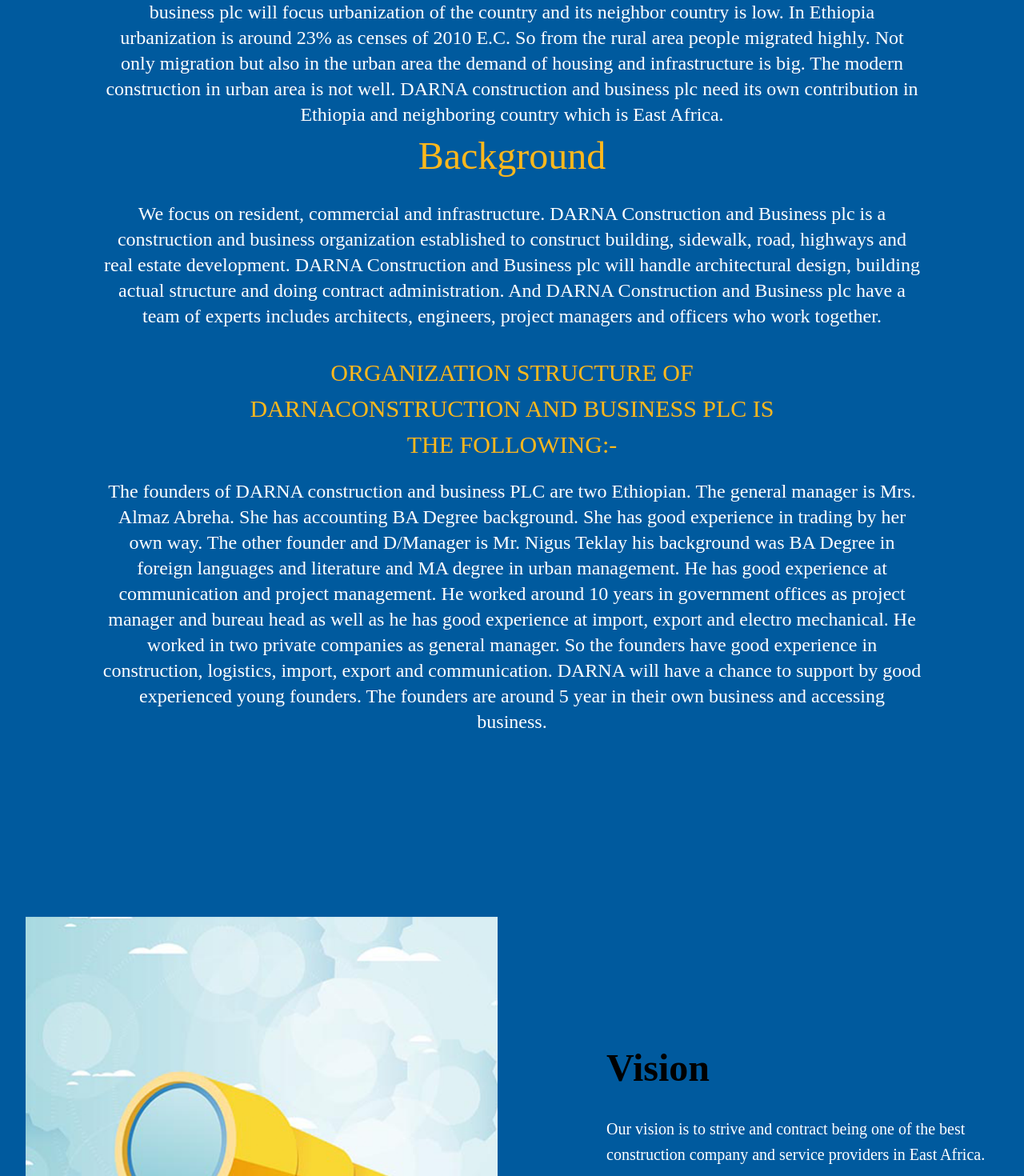
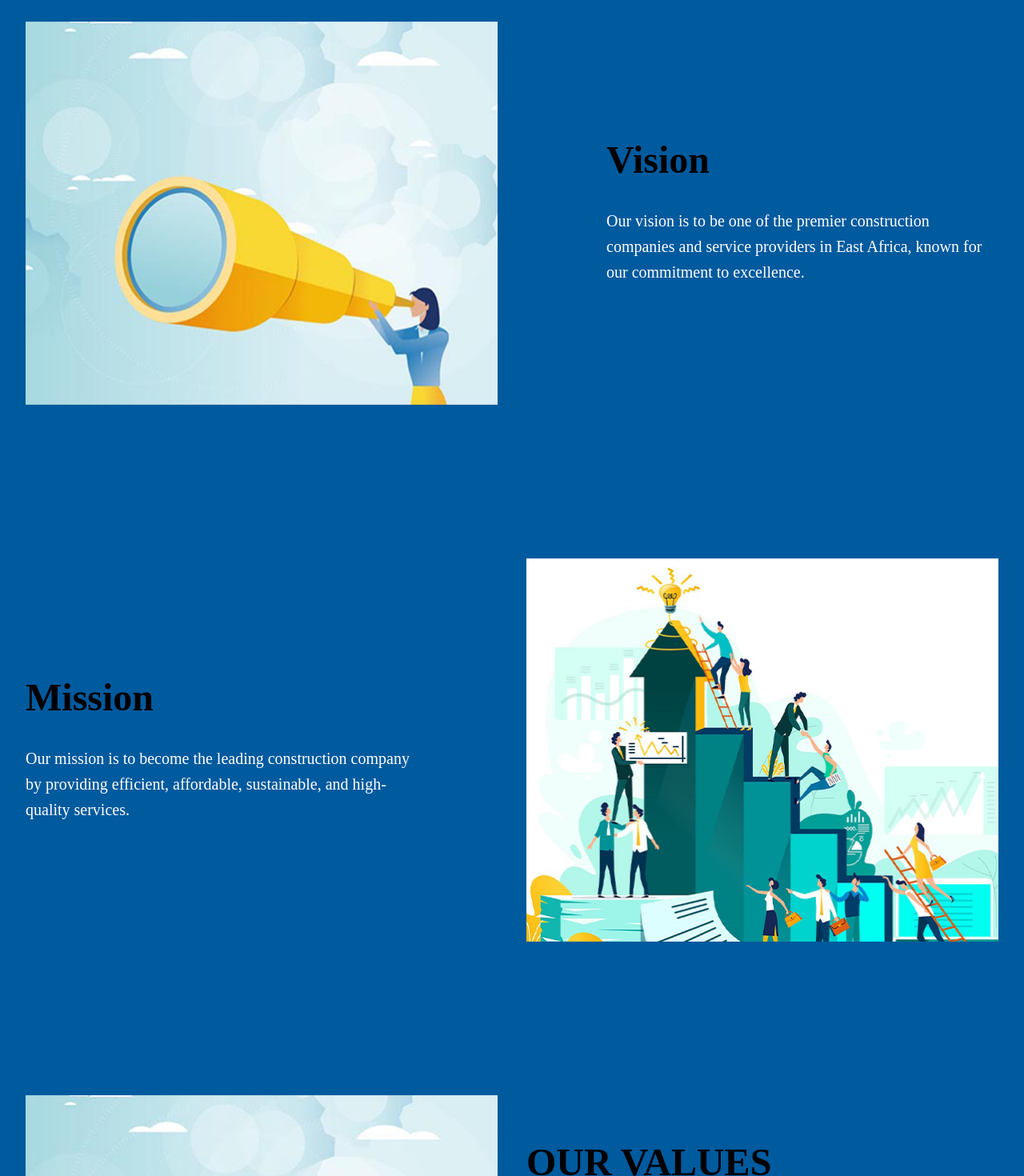
Before and after one commit to Mulubrhan1511/Constaraction, a React (Vite) app in the folder front/: page / in a window 1280 px wide. Shown: the part 1330-2800 px from the top of the page at 80% size. Built offline with nearby package versions, Linux system fonts and the light colour scheme.

Commit message:
edit the code with the best about and hiracrchy page

```diff
--- a/front/src/App.jsx
+++ b/front/src/App.jsx
@@ -25,7 +25,7 @@
 
   return (
     <BrowserRouter>
-      <div className="bg-secondary  text-white">
+      <div className="bg-secondary  ">
 
         <div className="">
           <div className="bg-services bg-cover">
--- a/front/src/components/Hero/Hero2.jsx
+++ b/front/src/components/Hero/Hero2.jsx
@@ -1,5 +1,5 @@
 import React from 'react'
-import { RiHeartPulseLine } from "react-icons/ri";
+
 
 const Hero2 = () => {
   return (
--- a/front/src/components/Pages/About.jsx
+++ b/front/src/components/Pages/About.jsx
@@ -1,168 +1,142 @@
-import React from 'react'
-import mission from "../../assets/About/misiiion.png"
-import vision from "../../assets/About/vision.png"
+import React, { useEffect } from 'react';
+import mission from "../../assets/About/misiiion.png";
+import vision from "../../assets/About/vision.png";
+import valuesImage from "../../assets/About/vision.png";
+import AOS from 'aos';
+import 'aos/dist/aos.css';
 
 const About = () => {
+  useEffect(() => {
+    AOS.init(); // Initialize AOS on component mount
+  }, []);
+
   return (
-    <div className=''>
-        <section class=" lg:py-24 relative z-0 bg-gray-50">
-    <div class="mx-auto max-w-7xl px-4 sm:px-6 lg:px-8 relative text-center">
-        <h1
-            class="max-w-2xl mx-auto text-center font-manrope font-bold text-4xl  text-gray-900 mb-5 md:text-5xl md:leading-normal">
-            About <span class="text-blue-400">Us </span>
+    <div className='text-white'>
+      <section className="py-16 lg:py-20 bg-gray-50" data-aos="fade-in" data-aos-duration="800">
+        <div className="mx-auto max-w-7xl px-4 sm:px-6 lg:px-8 text-center">
+          <h1 className="text-3xl md:text-4xl font-bold text-gray-900 mb-4 md:mb-6">
+            About <span className="text-blue-400">Us</span>
           </h1>
-        <p class="max-w-5xl mx-auto text-center text-base lg:text-2xl font-normal leading-7 text-gray-500 mb-9 ">
-        DARNA Construction and Business PLC was established at 2024 GC at Mekelle city, Tigray regional state, Ethiopia.
-        It is a private limited company that involves general construction works like building commercial and residential
-        construction, road and dam construction, site work and finishing works. DARNA Construction and Business plc will
-        targets in the near future fully involve in Real Estate development. DARNA Construction and Business plc believe
-        the most company which makes a difference in construction and real estate development bulk construction, best quality
-         construction and safety construction for the clients. DARNA will use modern technology, very qualified professionals and
-          satisfied clients in East Africa.
-          <br/>
-          <br/>
-
-          In addition DARNA involve in business like import construction materials and industries raw materials as well as it
-           will supply construction materials in local market integrated with local manufacturers.
-           <br/>
-           <br/>
-           We use 500,000 birr for startup finance. This finance is very small but it expected
-            the founders experience and connection as well as it involve very capable engineers in the company.
-DARNA construction and business plc will focus urbanization of the country and its neighbor country is low. In Ethiopia urbanization
- is around 23% as censes of 2010 E.C. So from the rural area people migrated highly. Not only migration but also in the urban area the
- demand of housing and infrastructure is big. The modern construction in urban area is not well. DARNA construction and business
- plc need its own contribution in Ethiopia and neighboring country which is East Africa.
-        <h1
-         class="max-w-2xl mx-auto text-center font-manrope  text-4xl  text-gray-900 mb-5 md:text-5xl md:leading-normal">
-            Background
-        </h1>
-
-We focus on resident, commercial and infrastructure. DARNA Construction and
- Business plc is a construction and business organization established to construct building, sidewalk, road, highways
-  and real estate development.
-DARNA Construction and Business plc will handle architectural design, building actual structure and doing contract administration.
-And DARNA Construction and Business plc have a team of experts includes architects, engineers, project managers and officers who work
-together.
-<br/>
-<br/>
-
-<h1
-         class="max-w-2xl mx-auto text-center font-manrope  text-2xl  text-gray-900 mb-5 md:text-3xl md:leading-normal">
-            ORGANIZATION STRUCTURE OF DARNACONSTRUCTION AND BUSINESS PLC IS THE FOLLOWING:-
-
-        </h1>
-        The founders of DARNA construction and business PLC are two Ethiopian. The general manager is Mrs.
-        Almaz Abreha. She has accounting BA Degree background. She has good
-        experience in trading by her own way. The other founder and D/Manager
-         is Mr. Nigus Teklay his background was BA Degree in foreign
-         languages and literature and MA degree in urban management. He has
-          good experience at communication and project management. He worked
-          around 10 years in government offices as project manager and bureau
-           head as well as he has  good experience at import, export and
-           electro mechanical. He worked in two private companies as general
-            manager. So the founders have good experience in construction,
-             logistics, import, export and communication. DARNA will have a
-              chance to support by good experienced young founders.
-              The founders are around 5 year in their own business and
-               accessing business.
-
-
+          <p className="max-w-3xl mx-auto text-base lg:text-lg text-gray-600 leading-7 mb-8">
+            DARNA Construction and Business PLC, established in 2024 in Mekelle city, Tigray regional state, Ethiopia, is a private limited company specializing in various types of construction including commercial and residential buildings, roads, dams, site work, and finishing works. Our goal is to become a leader in construction and real estate development in East Africa, focusing on high-quality, safe, and client-oriented projects.
           </p>
-
+          <p className="max-w-3xl mx-auto text-base lg:text-lg text-gray-600 leading-7 mb-8">
+            In addition to construction, DARNA imports construction and industrial raw materials and collaborates with local manufacturers to supply materials in the local market. With a startup capital of 500,000 birr, we leverage our founders' engineering expertise and industry connections. Our mission is to contribute significantly to urbanization in Ethiopia and East Africa, meeting the increasing demand for housing and infrastructure.
+          </p>
         </div>
       </section>
-<section class="py-14 lg:py-24 relative">
-    <div class="mx-auto max-w-7xl px-4 sm:px-6 lg:px-8 relative ">
-        <div class="grid grid-cols-1 lg:grid-cols-2 gap-9">
-            <div class="img-box">
-                <img src={vision} alt="About Us tailwind page"
-                    class="max-lg:mx-auto" />
+
+      <section className="py-14 lg:py-24 relative" data-aos="fade-in" data-aos-duration="800">
+        <div className="mx-auto max-w-7xl px-4 sm:px-6 lg:px-8 relative">
+          <div className="grid grid-cols-1 lg:grid-cols-2 gap-9">
+            <div className="img-box">
+              <img src={vision} alt="Vision" className="max-lg:mx-auto" />
             </div>
-            <div class="lg:pl-[100px] flex items-center">
-                <div class="data w-full">
-                    <h2
-                        class="font-manrope font-bold text-4xl lg:text-5xl text-black mb-9 max-lg:text-center relative">
-                        Vision</h2>
-                    <p class="font-normal text-xl leading-8 text-gray-500 max-lg:text-center max-w-2xl mx-auto">
-                    Our vision is to strive and contract being one of the best construction company and service providers in East Africa.
+            <div className="lg:pl-[100px] flex items-center">
+              <div className="data w-full">
+                <h2 className="font-manrope font-bold text-4xl lg:text-5xl text-black mb-9 max-lg:text-center">
+                  Vision
+                </h2>
+                <p className="font-normal text-xl leading-8 text-gray-500 max-w-2xl mx-auto">
+                  Our vision is to be one of the premier construction companies and service providers in East Africa, known for our commitment to excellence.
                 </p>
               </div>
             </div>
           </div>
         </div>
       </section>
-<section class="py-14 lg:py-24 relative">
-    <div class="mx-auto max-w-7xl px-4 sm:px-6 lg:px-8 relative ">
-        <div class="grid grid-cols-1 lg:grid-cols-2 lg:gap-9 ">
 
-            <div class="lg:pr-24 flex items-center">
-                <div class="data w-full">
-                    <img src={mission} alt="About Us tailwind page"
-                        class="block lg:hidden mb-9 mx-auto" />
-                    <h2 class="font-manrope font-bold text-4xl lg:text-5xl text-black mb-9 max-lg:text-center">Mission</h2>
-                    <p class="font-normal text-xl leading-8 text-gray-500 max-lg:text-center max-w-2xl mx-auto">
-                    we aim to be best construction company providing efficien,t affordable, sustainable, and cost effective services of highest level of quality standard.
+      <section className="py-14 lg:py-24 relative" data-aos="fade-in" data-aos-duration="800">
+        <div className="mx-auto max-w-7xl px-4 sm:px-6 lg:px-8 relative">
+          <div className="grid grid-cols-1 lg:grid-cols-2 lg:gap-9">
+            <div className="lg:pr-24 flex items-center">
+              <div className="data w-full">
+                <img src={mission} alt="Mission" className="block lg:hidden mb-9 mx-auto" />
+                <h2 className="font-manrope font-bold text-4xl lg:text-5xl text-black mb-9 max-lg:text-center">
+                  Mission
+                </h2>
+                <p className="font-normal text-xl leading-8 text-gray-500 max-w-2xl mx-auto">
+                  Our mission is to become the leading construction company by providing efficient, affordable, sustainable, and high-quality services.
                 </p>
               </div>
             </div>
-            <div class="img-box ">
-                <img src={mission} alt="About Us tailwind page"
-                    class="hidden lg:block " />
-            </div>
-        </div>
-    </div>
-</section>
-<section class="py-20 bg-secondary">
-    <div class="mx-auto max-w-7xl px-4 sm:px-6 lg:px-8">
-        <h2 class="font-manrope text-4xl text-center text-gray-900 font-bold mb-14">Darna Capital result</h2>
-        <div class="flex flex-col gap-5 xl:gap-8 lg:flex-row lg:justify-between">
-            <div
-                class="w-full max-lg:max-w-2xl mx-auto lg:mx-0 lg:w-1/3 bg-white p-6 rounded-2xl shadow-md shadow-gray-100">
-                <div class="flex gap-5">
-                    <div class="font-manrope text-2xl font-bold text-indigo-600">
-                        240%
-                    </div>
-                    <div class="flex-1">
-                        <h4 class="text-xl text-gray-900 font-semibold mb-2">Company growth</h4>
-                        <p class="text-xs text-secondary leading-5">Company's remarkable growth journey as we
-                            continually innovate and drive towards new heights of success.</p>
-                    </div>
-                </div>
-            </div>
-            <div
-                class="w-full max-lg:max-w-2xl mx-auto lg:mx-0 lg:w-1/3 bg-white p-6 rounded-2xl shadow-md shadow-gray-100">
-                <div class="flex gap-5">
-                    <div class="font-manrope text-2xl font-bold text-indigo-600">
-                        175+
-                    </div>
-                    <div class="flex-1">
-                        <h4 class="text-xl text-gray-900 font-semibold mb-2">Company growth</h4>
-                        <p class="text-xs text-secondary leading-5">Our very talented team members are the powerhouse
-                            of pagedone and pillars of our success. </p>
-                    </div>
-                </div>
-            </div>
-            <div
-                class="w-full max-lg:max-w-2xl mx-auto lg:mx-0 lg:w-1/3 bg-white p-6 rounded-2xl shadow-md shadow-gray-100">
-                <div class="flex gap-5">
-                    <div class="font-manrope text-2xl font-bold text-indigo-600">
-                        25+
-                    </div>
-                    <div class="flex-1">
-                        <h4 class="text-xl text-gray-900 font-semibold mb-2">Projects Completed</h4>
-                        <p class="text-xs text-secondary leading-5">We have accomplished more than 625 projects
-                            worldwide and we are still counting many more.</p>
-                    </div>
-                </div>
+            <div className="img-box">
+              <img src={mission} alt="Mission" className="hidden lg:block" />
             </div>
           </div>
         </div>
       </section>
 
-
+      <section className="py-14 lg:py-24 relative" data-aos="fade-in" data-aos-duration="800">
+        <div className="mx-auto max-w-7xl px-4 sm:px-6 lg:px-8 relative">
+          <div className="grid grid-cols-1 lg:grid-cols-2 lg:gap-9">
+            <div className="img-box">
+              <img src={valuesImage} alt="Values" className="max-lg:mx-auto" />
+            </div>
+            <div className="lg:pr-24 flex items-center">
+              <div className="data w-full">
+                <h2 className="font-manrope font-bold text-4xl lg:text-5xl text-black mb-9 max-lg:text-center">
+                  OUR VALUES
+                </h2>
+                <ul className="text-gray-600 text-lg leading-7 mb-8">
+                  <li className="mb-4">
+                    <span className="font-bold text-blue-400">Integrity</span> - Darna Construction believes in maintaining the highest standard of integrity.
+                  </li>
+                  <li className="mb-4">
+                    <span className="font-bold text-blue-400">Creativity</span> - We foster creativity in our approach to every project.
+                  </li>
+                  <li className="mb-4">
+                    <span className="font-bold text-blue-400">Professionalism</span> - Our team operates with professionalism in every aspect of our work.
+                  </li>
+                  <li className="mb-4">
+                    <span className="font-bold text-blue-400">Positive Attitude</span> - We maintain a positive attitude towards challenges and opportunities.
+                  </li>
+                </ul>
+              </div>
+            </div>
 
           </div>
-  )
+        </div>
+      </section>
+
+      <section className="py-20 bg-secondary" data-aos="fade-in" data-aos-duration="800">
+        <div className="mx-auto max-w-7xl px-4 sm:px-6 lg:px-8">
+          <h2 className="font-manrope text-4xl text-center text-gray-900 font-bold mb-14">
+            Our Achievements
+          </h2>
+          <div className="flex flex-col gap-5 xl:gap-8 lg:flex-row lg:justify-between">
+            <div className="w-full max-w-md mx-auto lg:mx-0 lg:w-1/3 bg-white p-6 rounded-2xl shadow-md shadow-gray-100">
+              <div className="flex items-center justify-center rounded-full bg-indigo-600 w-20 h-20 mb-6">
+                <span className="text-white font-manrope text-3xl font-bold">240%</span>
+              </div>
+              <h4 className="text-xl text-gray-900 font-semibold mb-2 text-center">Growth Rate</h4>
+              <p className="text-sm lg:text-base text-gray-700 leading-5 text-center text-black">
+                Our company has achieved a remarkable 240% growth by continuously innovating and striving for excellence in every project.
+              </p>
+            </div>
+            <div className="w-full max-w-md mx-auto lg:mx-0 lg:w-1/3 bg-white p-6 rounded-2xl shadow-md shadow-gray-100">
+              <div className="flex items-center justify-center rounded-full bg-indigo-600 w-20 h-20 mb-6">
+                <span className="text-white font-manrope text-3xl font-bold">175+</span>
+              </div>
+              <h4 className="text-xl text-gray-900 font-semibold mb-2 text-center">Team Members</h4>
+              <p className="text-sm lg:text-base text-gray-700 leading-5 text-center text-black">
+                Our team of over 175 skilled professionals is the backbone of our success, driving us forward with their dedication and expertise.
+              </p>
+            </div>
+            <div className="w-full max-w-md mx-auto lg:mx-0 lg:w-1/3 bg-white p-6 rounded-2xl shadow-md shadow-gray-100">
+              <div className="flex items-center justify-center rounded-full bg-indigo-600 w-20 h-20 mb-6">
+                <span className="text-white font-manrope text-3xl font-bold">25+</span>
+              </div>
+              <h4 className="text-xl text-gray-900 font-semibold mb-2 text-center">Completed Projects</h4>
+              <p className="text-sm lg:text-base text-gray-700 leading-5 text-center text-black">
+                With over 25 successful projects completed, we are committed to delivering top-quality construction solutions worldwide.
+              </p>
+            </div>
+          </div>
+        </div>
+      </section>
+    </div>
+  );
 }
 
-export default About
+export default About;
```
Also changed, not shown: front/src/components/Hirarchy/Hirarchy.jsx (+72 -9 lines), front/src/components/Services/Services.jsx (+51 -37 lines), front/src/assets/services/hhh.jpg (added). Lines whose indentation alone changed are shown as unchanged.
